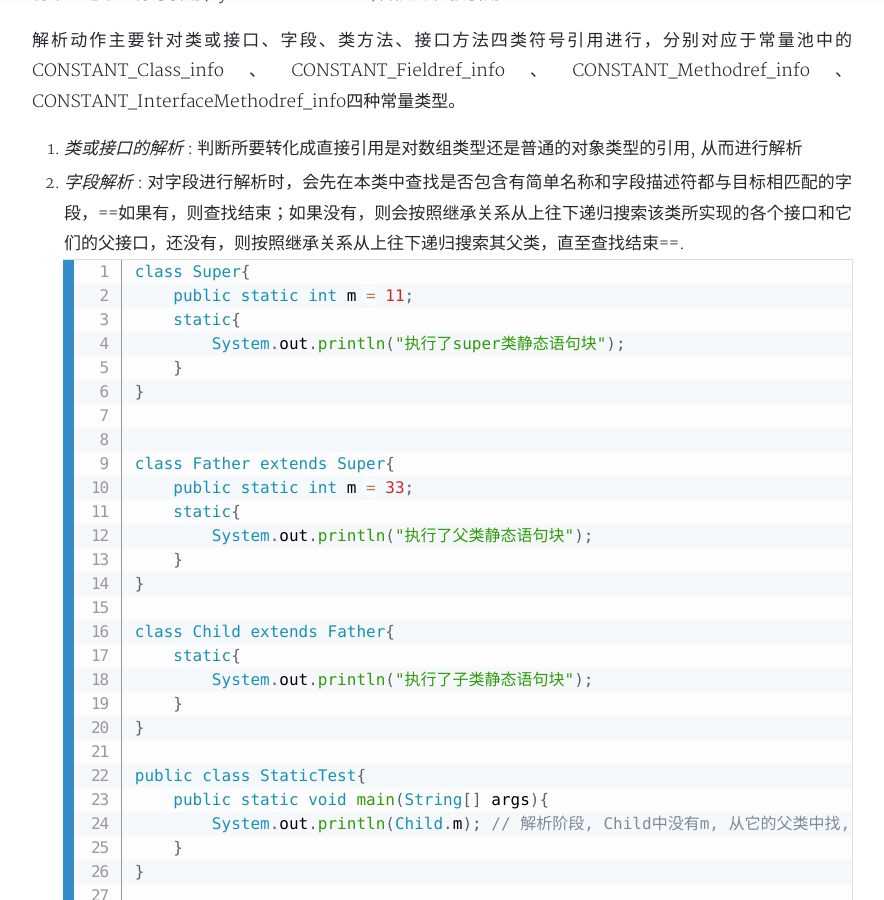
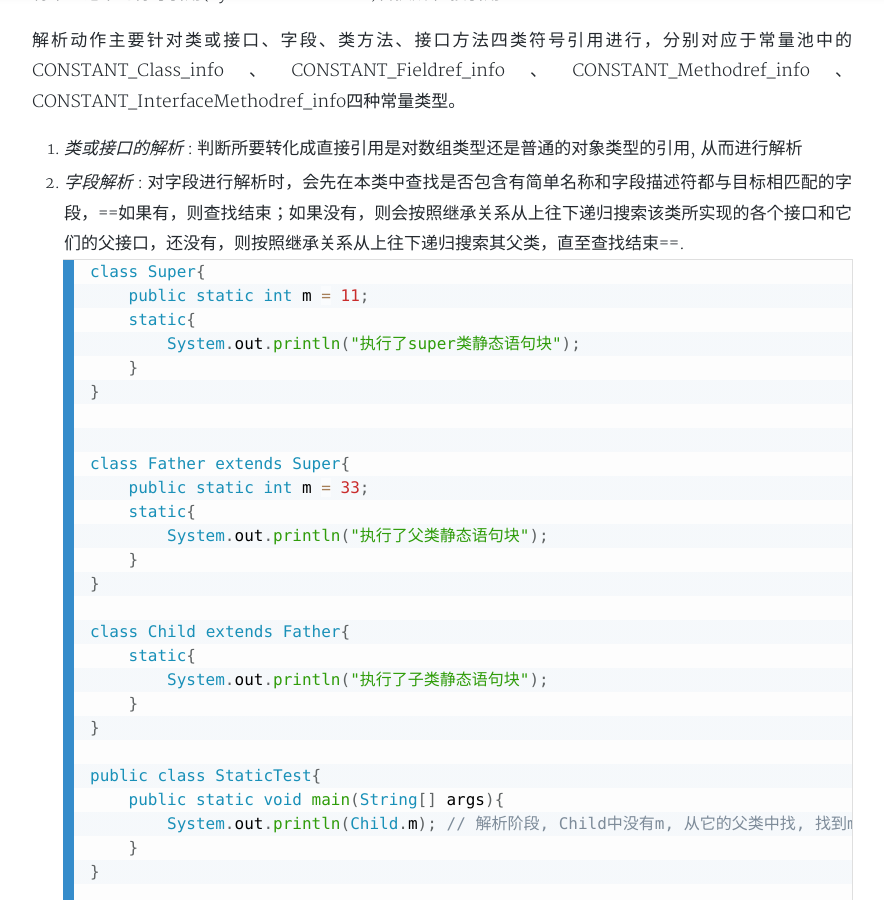
Before and after one commit to qqyycom/blog-post, a Jekyll site: the page built from _posts/2020-04-28-类加载过程-和-双亲委派模型.md, in a window 1280 px wide and 900 px high, scrolled down 1686 px. Shown: the whole window, without its empty margins (198-1082 px from the left). Built offline with Jekyll 4.4.1, drawn with Linux system fonts in a browser that asks for light colours; nearby versions of some CDN libraries; comment, search, counter and statistics services are not loaded; a style sheet for code colours, icons or effects is not loaded.

Commit message:
test line-number

```diff
--- a/_layouts/post.html
+++ b/_layouts/post.html
@@ -4,7 +4,7 @@
 <script src="https://cdn.jsdelivr.net/npm/gitalk@1/dist/gitalk.min.js"></script>
 {% include post-head.html %}
 
-<body class="line-numbers">
+<body>
   <!--[if lt IE 10]>
 <div class="alert-danger" role="alert">你的浏览器实在太太太旧了，放学别走，升级完浏览器再说！<a target="_blank" class="alert-link" href="http://browsehappy.com">立即升级</a></div>
 <![endif]-->
```
